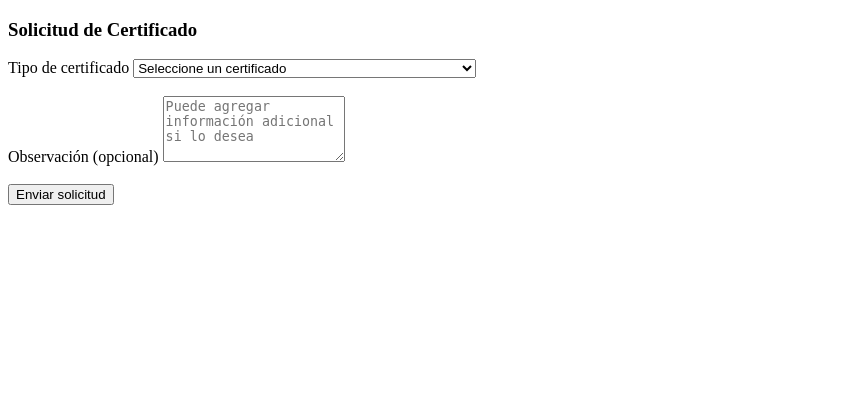
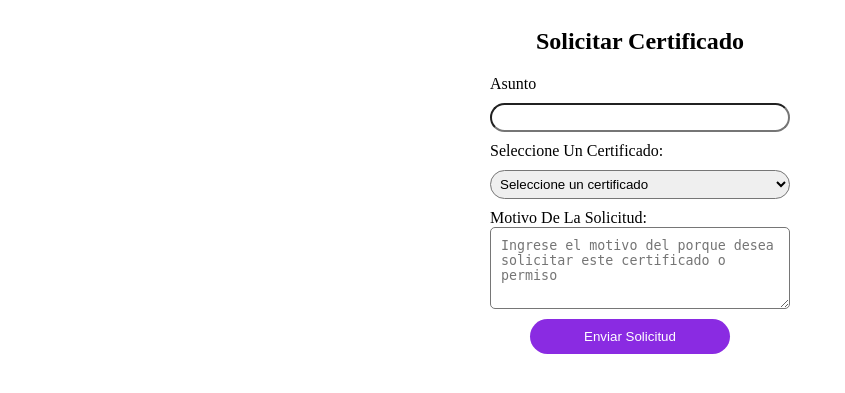
Before and after one commit to starlix234/heartcom, a PHP site: page /barrio3/panel.php in a window 1280 px wide. Shown: the top 393 px of the page, without its empty margins (0-845 px from the left). Run offline with PHP 8.4, Linux system fonts and the light colour scheme; the visitor is signed in with stand-in values (Sample User, id 1); data that the repository does not hold is empty.

Commit message:
versioncss

```diff
--- /dev/null
+++ b/assets/css/estilo-formulario.css
@@ -0,0 +1,49 @@
+
+
+
+.formulario-general{
+    display: flex;
+    justify-content: center;
+    flex-direction: column;
+    text-transform: capitalize;
+    width:300px;
+}
+.input-form{
+margin-top:10px;
+margin-bottom:10px;
+border-radius:150px;
+padding:5px;
+}
+.formulario-general select{
+margin-top:10px;
+margin-bottom:10px;
+border-radius:150px;
+padding:5px;
+
+
+}
+.boton{
+    margin-top:10px;
+margin-bottom:10px;
+border-radius:150px;
+padding:5px;
+width:200px;
+margin-left: 40px;
+border: none;
+background-color: blueviolet;
+color: white;
+padding:10px;
+
+}
+
+.caja-texto{
+    padding:10px;
+    border-radius:5px;
+}
+.contenido{
+    width: 100%;
+    display: flex;
+    justify-content: center;
+    align-items: center;
+    flex-direction: column;
+}
--- a/index.php
+++ b/index.php
@@ -8,7 +8,7 @@
 <body>
 
 
-
+<a href="panel.php">Ir a Panel </a>
 
 
 
--- /dev/null
+++ b/lib/leer-tipo-certificado.php
@@ -0,0 +1,9 @@
+<?php
+require_once("conexion.php");
+
+$sql = "SELECT id_certi, nombre_certificado FROM tipos_certificados";
+$stmt = $pdo->prepare($sql);
+$stmt->execute();
+
+$tiposCertificados = $stmt->fetchAll(PDO::FETCH_ASSOC);
+?>
--- a/lib/procesar_registro.php
+++ b/lib/procesar_registro.php
@@ -28,8 +28,8 @@ if ($stmt->fetch()) {
     exit;
 }
 
-// Hash seguro
-$clave_hash = password_hash($clave, PASSWORD_BCRYPT);
+
+
 
 // Crear token verificación correo
 $token = bin2hex(random_bytes(32));
@@ -51,7 +51,7 @@ INSERT INTO usuarios (
 $stmt->execute([
     $p_nombre, $s_nombre, $ap_paterno, $ap_materno, $fecha_nac,
     $rut, $telefono, $correo, $token, $expira,
-    $direccion, $clave_hash
+    $direccion, $clave
 ]);
 
 // Enviar correo de verificación
--- /dev/null
+++ b/modulo-certificados/solicitud-certificado.php
@@ -0,0 +1,60 @@
+<?php
+session_start(); // Iniciar la sesión
+require("lib/leer-tipo-certificado.php");
+
+// Asegúrate de que la sesión tiene el ID del usuario
+if (!isset($_SESSION['id_usuario'])) {
+    // Redirigir o manejar el error si no hay un usuario en sesión
+    header("Location: login.php"); // Cambia a la página de inicio de sesión o muestra un mensaje adecuado
+    exit();
+}
+?>
+
+<!DOCTYPE html>
+<html lang="es">
+<head>
+    <meta charset="UTF-8">
+    <meta name="viewport" content="width=device-width, initial-scale=1.0">
+    <link rel="stylesheet" href="assets/css/estilo-formulario.css">
+    <title>Solicitar Certificado</title>
+</head>
+<body>
+
+<section class="contenido">
+<h1>Solicitar Certificado</h1>
+
+<form action="lib/insertar-certificado.php" class="formulario-general" method="post">
+
+    <label for="asunto">asunto</label>
+    <input type="text" name="asunto" class="input-form" id="asunto">
+
+    <label for="id_certi">Seleccione un certificado:</label>
+    <select name="id_certi" id="id_certi" required>
+        <option value="">Seleccione un certificado</option>
+        <?php foreach ($tiposCertificados as $cert): ?>
+            <option value="<?= htmlspecialchars($cert['id_certi']) ?>">
+                <?= htmlspecialchars($cert['nombre_certificado']) ?>
+            </option>
+        <?php endforeach; ?>
+    </select>
+     <label for="mensaje">Motivo de la Solicitud:</label>
+    <textarea
+        name="mensaje"
+        id="mensaje"
+        rows="4"
+        cols="50"
+        placeholder="Ingrese el motivo del porque desea solicitar este certificado o permiso"
+        required
+        class="caja-texto"
+    ></textarea>
+
+    <input type="hidden" name="id_usuario" id="id_usuario" value="<?php echo htmlspecialchars($_SESSION['id_usuario']); ?>" required readonly>
+
+    <input type="submit" class="boton" value="Enviar Solicitud">
+</form>
+
+
+</section>
+
+</body>
+</html>
--- a/panel.php
+++ b/panel.php
@@ -3,36 +3,13 @@
 <head>
     <meta charset="UTF-8">
     <meta name="viewport" content="width=device-width, initial-scale=1.0">
-    <title>Document</title>
+    <title>Panel de Adminstracion cliente</title>
+    <link rel="stylesheet" href="assets/css/estilo-formulario.css">
+
 </head>
 <body>
 
-<form action="procesar_solicitud.php" method="POST">
-
-    <h3>Solicitud de Certificado</h3>
-
-    <label for="id_certi">Tipo de certificado</label>
-    <select name="id_certi" id="id_certi" required>
-        <option value="">Seleccione un certificado</option>
-        <!-- Estos valores vienen de la BD -->
-        <option value="1">Certificado de residencia</option>
-        <option value="2">Certificado de inscripción vecinal</option>
-        <option value="3">Certificado de participación en proyectos comunitarios</option>
-        <option value="4">Certificado de buena conducta vecinal</option>
-        <option value="5">Certificado de voluntariado barrial</option>
-    </select>
-
-    <br><br>
-
-    <label for="observacion">Observación (opcional)</label>
-    <textarea name="observacion" id="observacion" rows="4"
-        placeholder="Puede agregar información adicional si lo desea"></textarea>
-
-    <br><br>
-
-    <button type="submit">Enviar solicitud</button>
-
-</form>
+<?php include("modulo-certificados/solicitud-certificado.php")?>
 
 
 
```
Also changed, not shown: lib/insertar-certificado.php (added, +26 -0 lines).
